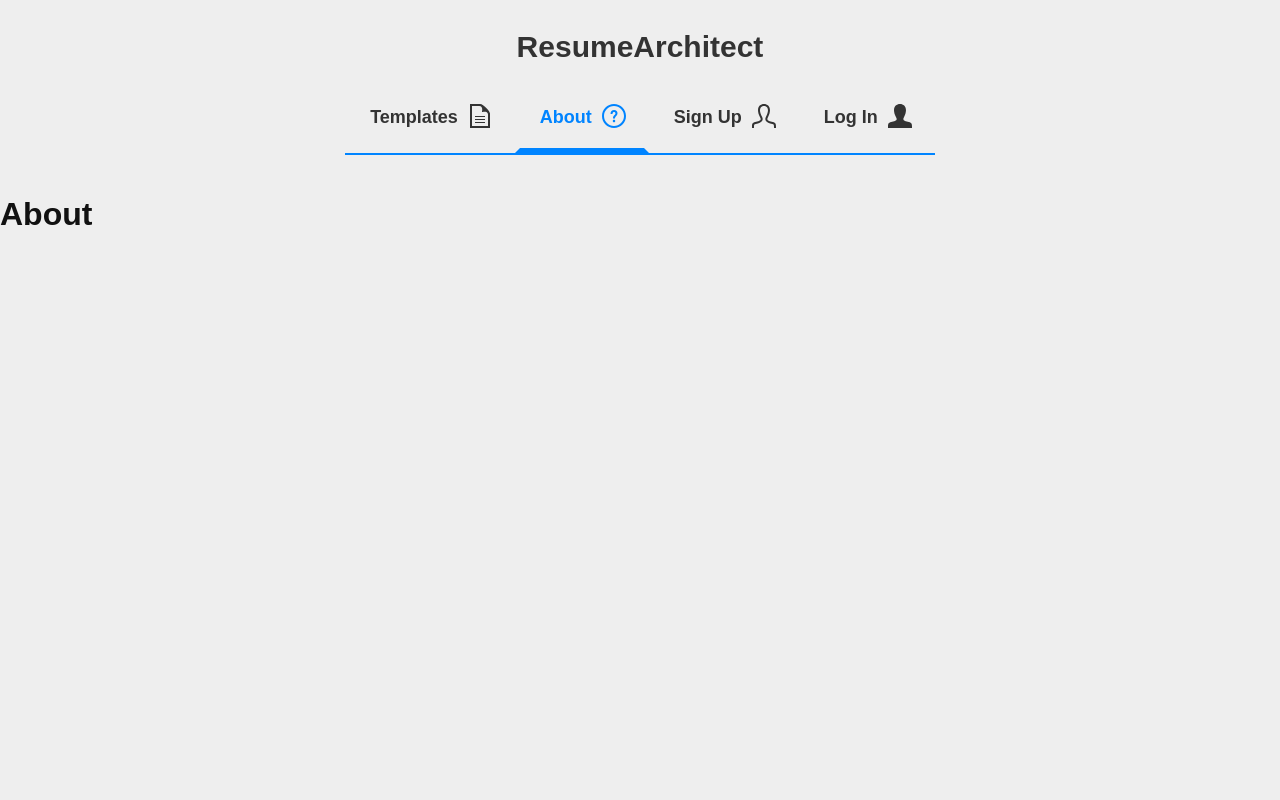
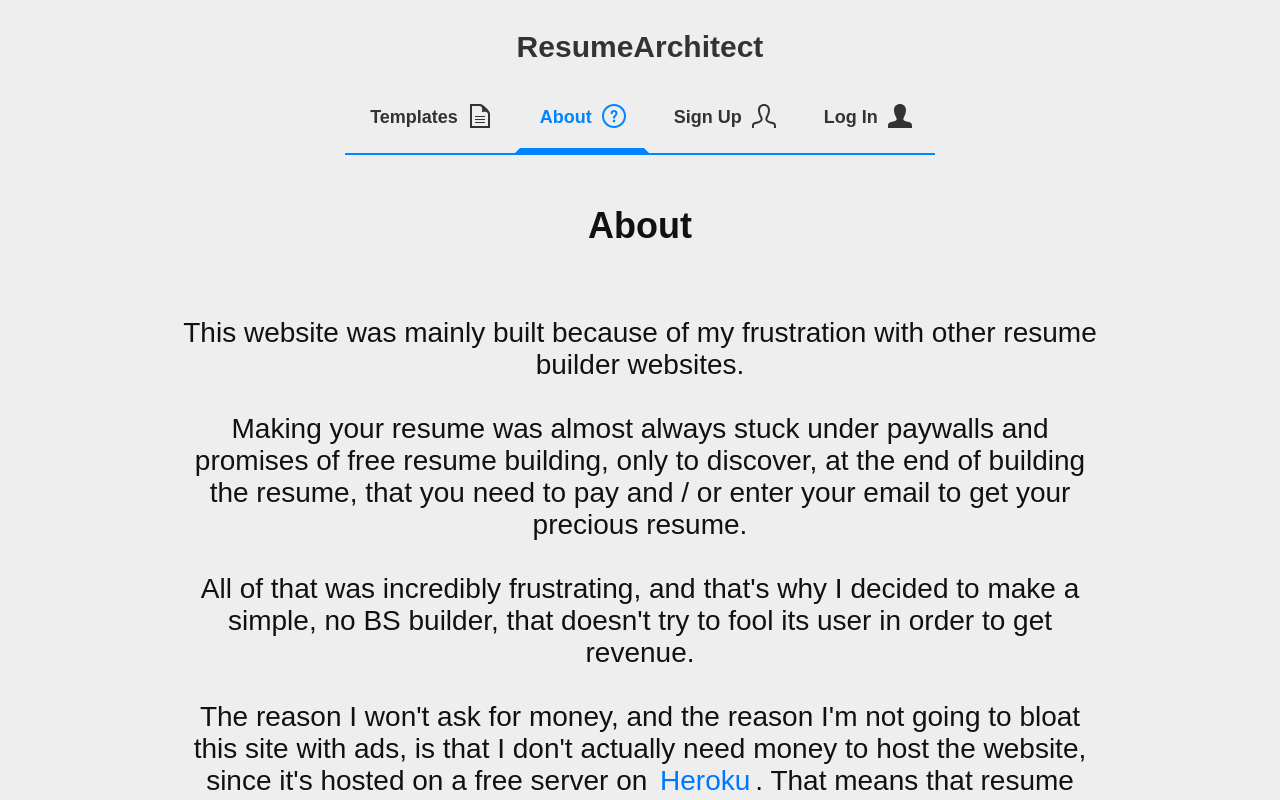
Before and after one commit to cristicismas/resume-architect, a React (Create React App) app in the folder client/: page /about in a window 1280 px wide. Shown: the top 800 px of the page. Built offline with nearby package versions, Linux system fonts and the light colour scheme; no server answers; a web font is replaced by a local one.

Commit message:
Add content to the About page

```diff
--- /dev/null
+++ b/client/src/components/pages/About.css
@@ -0,0 +1,22 @@
+#about .title {
+  text-align: center;
+  font-size: 36px;
+}
+
+#about .description {
+  text-align: center;
+  max-width: 1000px;
+  margin: auto;
+  padding: 40px 40px 0;
+  font-size: 28px;
+}
+
+#about a {
+  color: #0077ff;
+  padding: 5px;
+  border-radius: 5px;
+}
+
+#about a:hover {
+  background-color: #d6e9f0;
+}
--- a/client/src/components/pages/About.js
+++ b/client/src/components/pages/About.js
@@ -1,7 +1,34 @@
 import React from 'react';
+import './About.css';
 
 const About = () => {
-  return <h1>About</h1>;
+  return (
+    <section id="about">
+      <h1 className="title">About</h1>
+
+      <p className="description">
+        This website was mainly built because of my frustration with other resume builder websites.
+        <br />
+        <br />
+        Making your resume was almost always stuck under paywalls and promises of free resume building, only to discover, at
+        the end of building the resume, that you need to pay and / or enter your email to get your precious resume.
+        <br />
+        <br />
+        All of that was incredibly frustrating, and that's why I decided to make a simple, no BS builder, that doesn't
+        try to fool its user in order to get revenue.
+        <br />
+        <br />
+        The reason I won't ask for money, and the reason I'm not going to bloat this site with ads, is that I don't
+        actually need money to host the website, since it's hosted on a free server on <a href="https://heroku.com">Heroku</a>. That means that resume
+        building isn't going to be necessarily fast, but from what I could test, it's fast enough to be usable.
+        <br />
+        <br />
+        <br />
+        Currently, the site has very few templates, and I need some help adding more. If you want to help, contact me at
+        <a href="mailto:cristicismas.webdev@gmail.com">cristicismas.webdev@gmail.com</a>.
+      </p>
+    </section>
+  );
 };
 
 export default About;
```
